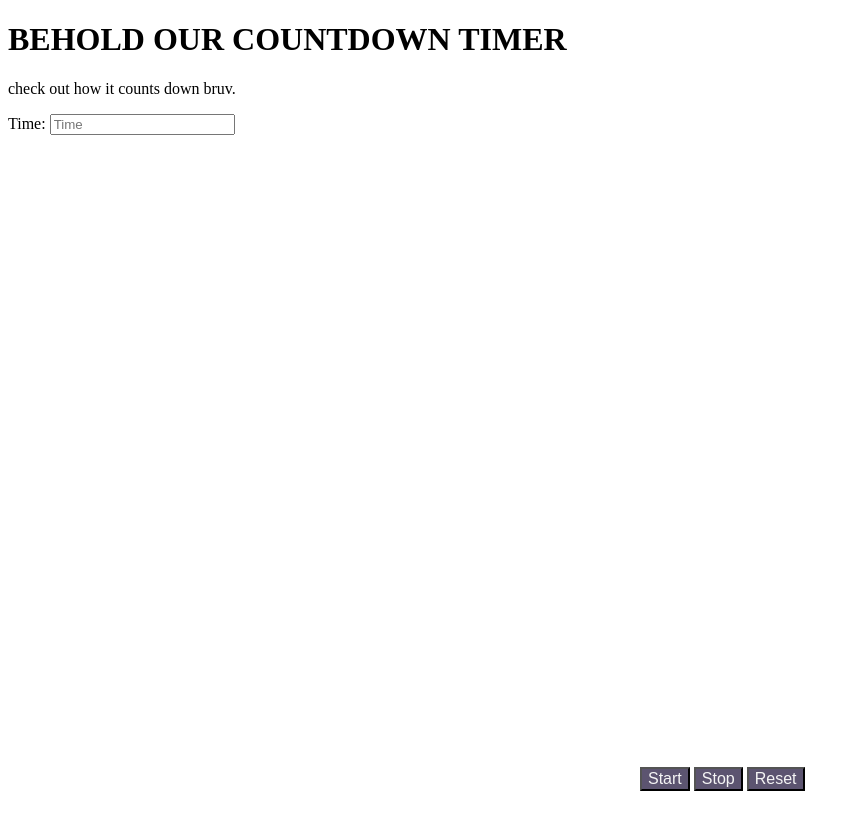
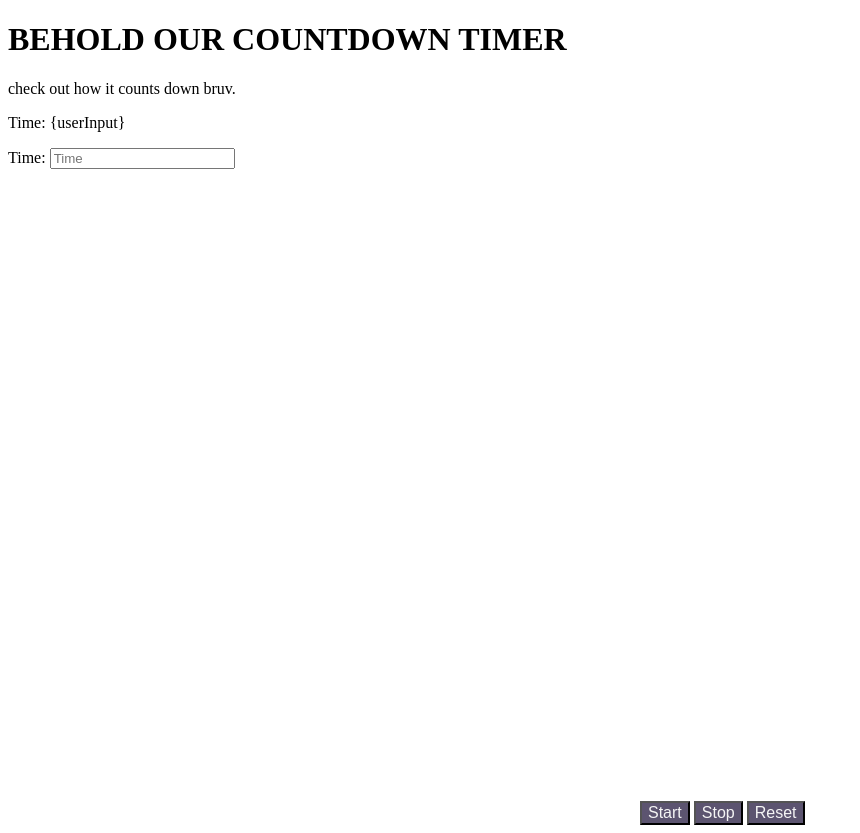
Before and after one commit to Jordan-La/code-project, a website: page public/index.html in a window 1280 px wide. Shown: the whole page, without its empty margins (0-860 px from the left). Before the commit the page ends 800 px from the top, so only its background shows below. Drawn offline with Linux system fonts and the light colour scheme; a web font is replaced by a local one.

Commit message:
Update index.html

```diff
--- a/public/index.html
+++ b/public/index.html
@@ -12,7 +12,7 @@
 
  <h1>BEHOLD OUR COUNTDOWN TIMER</h1>
  <p>check out how it counts down bruv.</p>
-
+ <p>Time: {userInput}</p>
  <label for="userInput">Time:</label>
 <input type="text" id="userInput" name="userInput" placeholder="Time">
 
```
